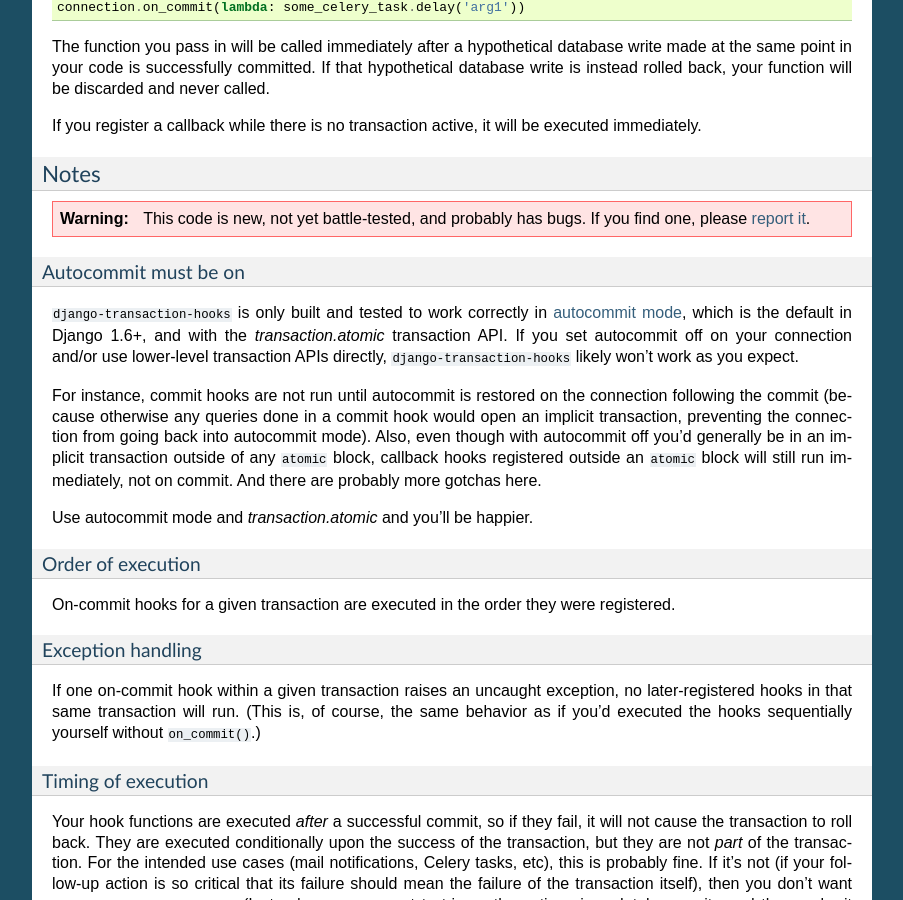
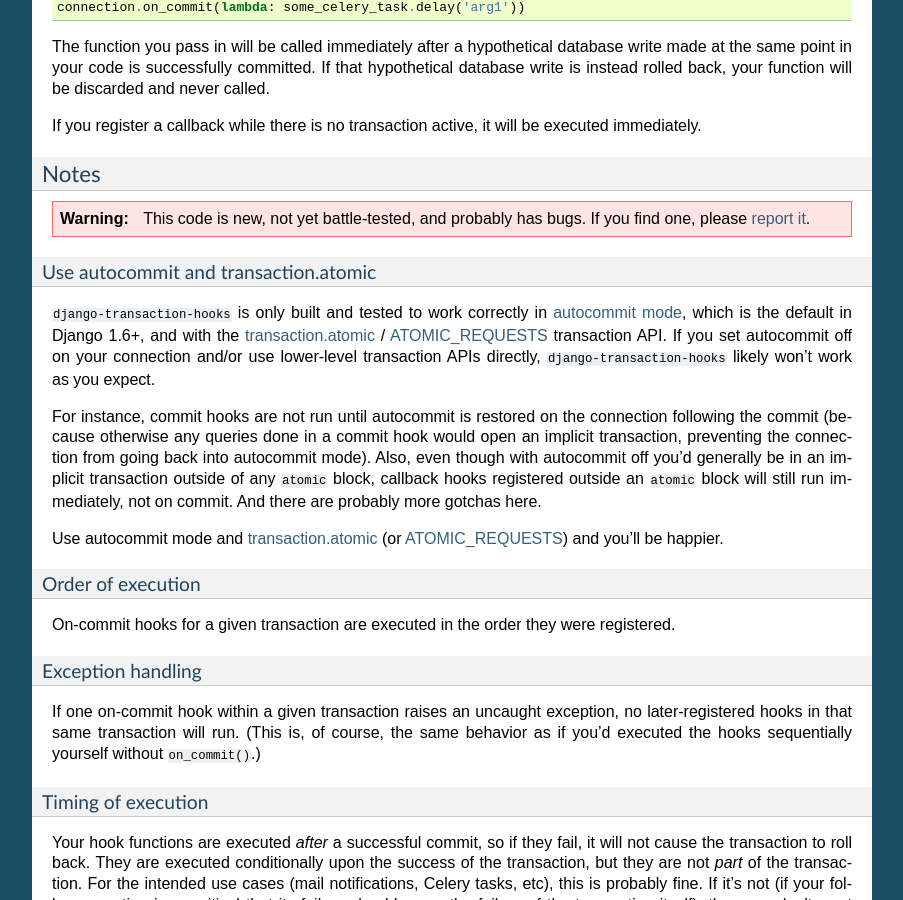
Before and after one commit to carljm/django-transaction-hooks, a Sphinx documentation site: the page built from doc/index.rst, in a window 1280 px wide and 900 px high, scrolled down 1760 px. Shown: the whole window, without its empty margins (198-1101 px from the left). Built offline with Sphinx 7.4.7, drawn with Linux system fonts in a browser that asks for light colours; some of the changed text lies outside the part shown.

Commit message:
More doc updates.

```diff
--- a/doc/index.rst
+++ b/doc/index.rst
@@ -136,14 +136,14 @@ Notes
 .. _report it: https://github.com/carljm/django-transaction-hooks/blob/master/CONTRIBUTING.rst
 
 
-Autocommit must be on
-'''''''''''''''''''''
+Use autocommit and transaction.atomic
+'''''''''''''''''''''''''''''''''''''
 
 ``django-transaction-hooks`` is only built and tested to work correctly in
 `autocommit mode`_, which is the default in Django 1.6+, and with the
-`transaction.atomic` transaction API. If you set autocommit off on your
-connection and/or use lower-level transaction APIs directly,
-``django-transaction-hooks`` likely won't work as you expect.
+`transaction.atomic`_ / `ATOMIC_REQUESTS`_ transaction API. If you set
+autocommit off on your connection and/or use lower-level transaction APIs
+directly, ``django-transaction-hooks`` likely won't work as you expect.
 
 For instance, commit hooks are not run until autocommit is restored on the
 connection following the commit (because otherwise any queries done in a commit
@@ -153,10 +153,13 @@ generally be in an implicit transaction outside of any ``atomic`` block,
 callback hooks registered outside an ``atomic`` block will still run
 immediately, not on commit. And there are probably more gotchas here.
 
-Use autocommit mode and `transaction.atomic` and you'll be happier.
+Use autocommit mode and `transaction.atomic`_ (or `ATOMIC_REQUESTS`_) and
+you'll be happier.
 
 
-.. _autocommit mode: https://docs.djangoproject.com/en/dev/topics/db/transactions/#managing-autocommit
+.. _autocommit mode: https://docs.djangoproject.com/en/stable/topics/db/transactions/#managing-autocommit
+.. _transaction.atomic: https://docs.djangoproject.com/en/stable/topics/db/transactions/#django.db.transaction.atomic
+.. _ATOMIC_REQUESTS: https://docs.djangoproject.com/en/stable/topics/db/transactions/#tying-transactions-to-http-requests
 
 
 Order of execution
```
